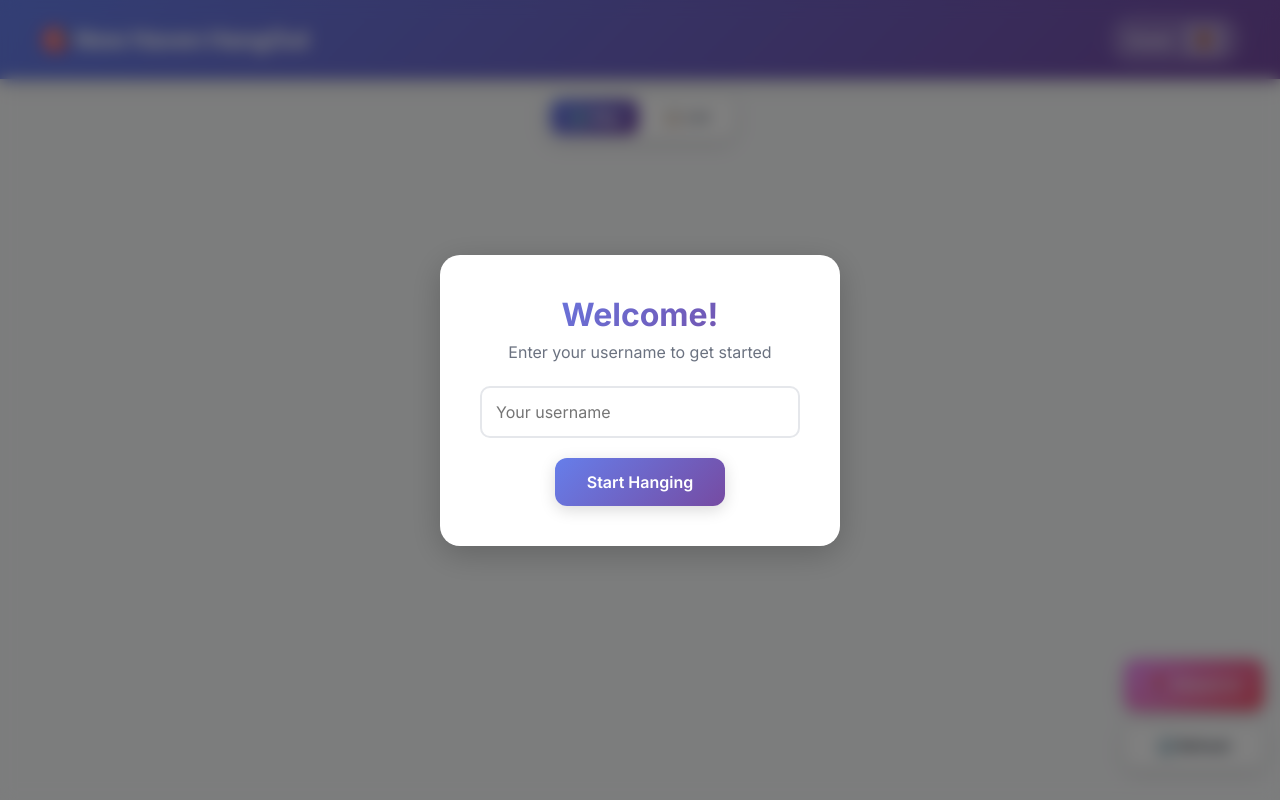
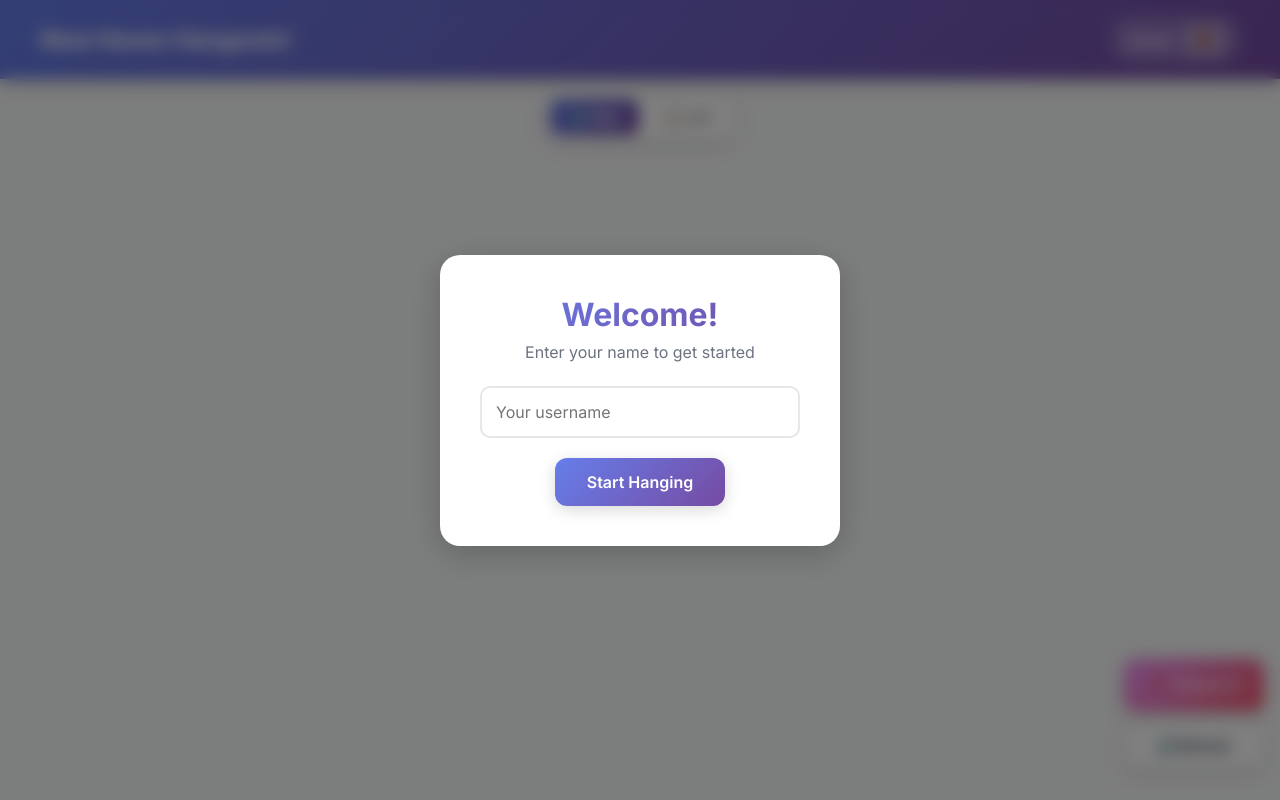
Before and after one commit to ellenmartin11/newhaven-hangouts, a Flask app: page / in a window 1280 px wide. Run offline with Flask 3, Linux system fonts and the light colour scheme.

Commit message:
fixed login

```diff
--- a/templates/index.html
+++ b/templates/index.html
@@ -22,7 +22,7 @@
         <!-- Header -->
         <header class="header">
             <div class="header-content">
-                <h1 class="app-title">🎯 New Haven HangOut</h1>
+                <h1 class="app-title">New Haven Hangouts!</h1>
                 <div class="user-info" id="userInfo">
                     <span id="usernameDisplay">Guest</span>
                     <button class="btn-logout" onclick="logout()" title="Logout">🚪</button>
@@ -34,7 +34,7 @@
         <div class="modal" id="loginModal">
             <div class="modal-content">
                 <h2>Welcome!</h2>
-                <p>Enter your username to get started</p>
+                <p>Enter your name to get started</p>
                 <input type="text" id="usernameInput" placeholder="Your username" />
                 <button class="btn btn-primary" onclick="login()">Start Hanging</button>
             </div>
```
